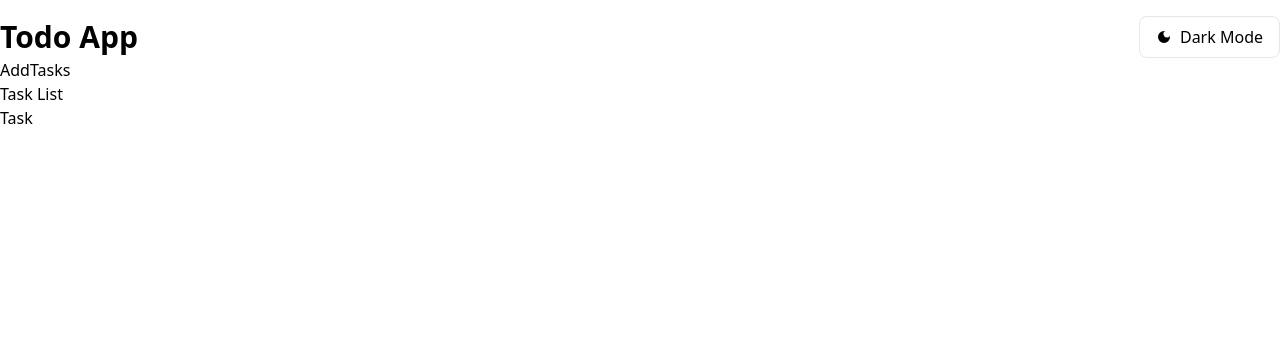
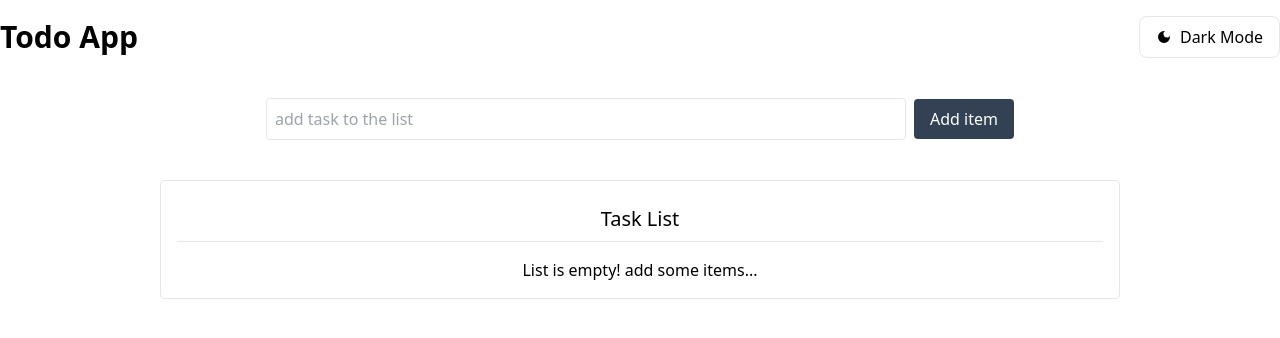
Before and after one commit to codeofmohit/qp-react-assessment, a React (Vite) app in the folder todo-app/: page / in a window 1280 px wide. Shown: the top 338 px of the page. Built offline with nearby package versions, Linux system fonts and the light colour scheme.

Commit message:
functionality - CRUD completed

```diff
--- a/todo-app/package.json
+++ b/todo-app/package.json
@@ -20,6 +20,7 @@
   "devDependencies": {
     "@types/react": "^18.2.66",
     "@types/react-dom": "^18.2.22",
+    "@types/uuid": "^9.0.8",
     "@typescript-eslint/eslint-plugin": "^7.2.0",
     "@typescript-eslint/parser": "^7.2.0",
     "@vitejs/plugin-react-swc": "^3.5.0",
--- a/todo-app/src/components/AddTasks.tsx
+++ b/todo-app/src/components/AddTasks.tsx
@@ -1,4 +1,49 @@
+import { useState } from "react";
+import { v4 as uuidv4 } from "uuid";
+import { taskType } from "../types";
+import { useAppDispatch } from "../store/hooks";
+import { addTask } from "../store/slices/tasksSlice";
+
 const AddTasks = () => {
-  return <div>AddTasks</div>;
+  const dispatch = useAppDispatch();
+  const [taskString, setTaskString] = useState<string>("");
+
+  const formSubmitHandler = (e: { preventDefault: () => void }) => {
+    e.preventDefault();
+    // creating new task object
+    const taskObj: taskType = {
+      id: uuidv4(),
+      task: taskString,
+      isCompleted: false,
+    };
+    // adding newly created taskObject to redux store
+    dispatch(addTask(taskObj));
+    // clearing input field
+    setTaskString("");
+  };
+
+  return (
+    <div className="add-task my-4 mx-auto text-center mt-10">
+      <form onSubmit={formSubmitHandler}>
+        <div className="filed">
+          <input
+            type="text"
+            placeholder="add task to the list"
+            value={taskString}
+            onChange={(e) => {
+              setTaskString(e.target.value);
+            }}
+            className="p-2 rounded border mr-2 w-1/2"
+          />
+          <button
+            type="submit"
+            className="text-white dark:text-slate-700 px-4 py-2 bg-slate-700 dark:bg-slate-300 rounded"
+          >
+            Add item
+          </button>
+        </div>
+      </form>
+    </div>
+  );
 };
 export default AddTasks;
--- a/todo-app/src/components/DisplayTasks.tsx
+++ b/todo-app/src/components/DisplayTasks.tsx
@@ -1,10 +1,40 @@
+import { useAppDispatch, useAppSelector } from "../store/hooks";
 import Task from "./Task";
+import { taskType } from "../types";
+import { clearList } from "../store/slices/tasksSlice";
 
 const DisplayTasks = () => {
+  const tasks = useAppSelector((state) => state.tasks);
+
+  const dispatch = useAppDispatch();
+
+  // clear all tasks handler
+  const clearAllTasksHandler = () => {
+    dispatch(clearList());
+  };
+
   return (
-    <div className="task-list">
-      <h1>Task List</h1>
-      <Task />
+    <div className="task-list text-center border p-4 rounded w-3/4 mx-auto mt-10">
+      <h1 className="font-medium text-xl my-2">Task List</h1>
+      <hr className="mb-4" />
+      {(tasks?.length === 0 || !tasks) && (
+        <p>List is empty! add some items...</p>
+      )}
+      {tasks?.length > 0 && (
+        <>
+          {tasks.map((each: taskType) => {
+            if (each) {
+              return <Task key={each.id} task={each} />;
+            }
+          })}
+          <div
+            className="clearTasksBtn px-4 py-2 rounded bg-slate-300 dark:bg-slate-700 text-slate-700 dark:text-slate-300 mt-4 shadow cursor-pointer"
+            onClick={clearAllTasksHandler}
+          >
+            clear all tasks
+          </div>
+        </>
+      )}
     </div>
   );
 };
--- a/todo-app/src/components/Navbar.tsx
+++ b/todo-app/src/components/Navbar.tsx
@@ -9,8 +9,6 @@ const Navbar = () => {
   const switchThemeHandler = () => {
     theme.toggleCurrentTheme();
   };
-
-  console.log(theme);
 
   return (
     <nav className="flex justify-between items-center">
--- a/todo-app/src/components/Task.tsx
+++ b/todo-app/src/components/Task.tsx
@@ -1,4 +1,55 @@
-const Task = () => {
-  return <div>Task</div>;
+import { useState } from "react";
+import { taskType } from "../types";
+import { useAppDispatch } from "../store/hooks";
+import { deleteTask, updateTask } from "../store/slices/tasksSlice";
+
+const Task = ({ task }: { task: taskType }) => {
+  const [markChecked, setMarkChecked] = useState<boolean>(false);
+  const dispatch = useAppDispatch();
+
+  // edit task handler
+  const editHandler = () => {
+    const updatedTask = window.prompt("Update the task : ", task?.task);
+    const updateObj = {
+      task: updatedTask,
+      id: task?.id,
+    };
+    dispatch(updateTask(updateObj));
+  };
+
+  // delete task handler
+  const deleteHandler = () => {
+    dispatch(deleteTask({ id: task?.id }));
+  };
+
+  if (!task) {
+    return;
+  }
+
+  return (
+    <div className="task text-center p-1 my-2 flex gap-4 justify-center items-center shadow">
+      <p className={`${markChecked && "line-through"} line-clamp-1`}>
+        {task?.task}
+      </p>
+      <input
+        type="checkbox"
+        onChange={() => {
+          setMarkChecked(!markChecked);
+        }}
+      />
+      <button
+        className=" dark:text-slate-800 bg-yellow-400 px-1 rounded"
+        onClick={editHandler}
+      >
+        edit
+      </button>
+      <button
+        className=" dark:text-slate-800 bg-red-400 px-2 rounded"
+        onClick={deleteHandler}
+      >
+        delete
+      </button>
+    </div>
+  );
 };
 export default Task;
--- a/todo-app/src/store/slices/tasksSlice.ts
+++ b/todo-app/src/store/slices/tasksSlice.ts
@@ -10,8 +10,28 @@ const tasks = createSlice({
     addTask: (state, action) => {
       state.push(action.payload);
     },
+    updateTask: (state, action) => {
+      const { task, id } = action.payload;
+      const taskToUpdate = state.find((each) => {
+        return each && each.id === id;
+      });
+      if (taskToUpdate) {
+        taskToUpdate.task = task;
+      }
+    },
+    deleteTask: (state, action) => {
+      const { id } = action.payload;
+      const taskToDelete: any = state.find((each) => {
+        return each && each.id === id;
+      });
+      const indexOfToBeDeletedItem = state.indexOf(taskToDelete);
+      state.splice(indexOfToBeDeletedItem, 1);
+    },
+    clearList: (state) => {
+      state.length = 0;
+    },
   },
 });
 
 export default tasks.reducer;
-export const { addTask } = tasks.actions;
+export const { addTask, updateTask, deleteTask, clearList } = tasks.actions;
--- a/todo-app/src/types/index.ts
+++ b/todo-app/src/types/index.ts
@@ -1,6 +1,6 @@
 export type taskType = {
-  id: String;
-  task: String;
+  id: string | null;
+  task: string;
   isCompleted: boolean;
 } | null;
 
```
Also changed, not shown: 1 other file (tests, documents, lock files or other folders).
